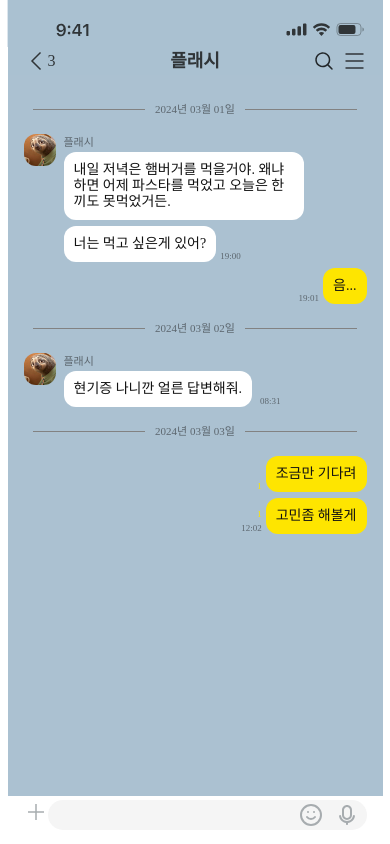
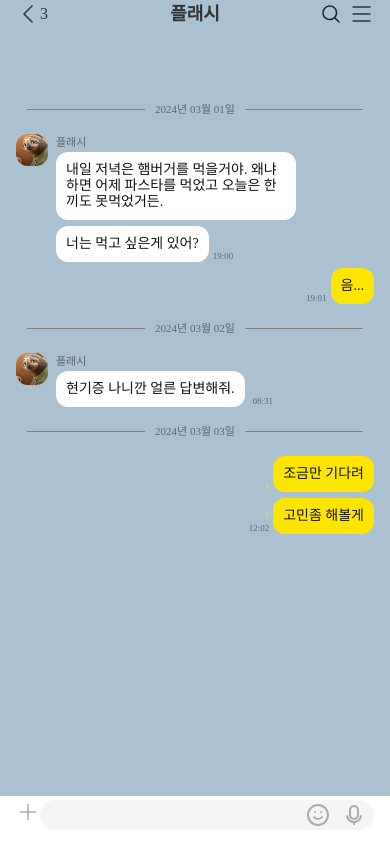
Before and after one commit to CEOS-Developers/react-messenger-19th, a React (Create React App) app: page / in a window 390 px wide. Built offline with nearby package versions, Linux system fonts and the light colour scheme.

Commit message:
style: 반응형 구현

```diff
--- a/public/index.html
+++ b/public/index.html
@@ -28,7 +28,16 @@
   </head>
   <body>
     <noscript>You need to enable JavaScript to run this app.</noscript>
-    <div id="root"></div>
+    <div
+      id="root"
+      style="
+        width: 100%;
+        display: flex;
+        justify-content: center;
+        align-items: center;
+        height: 100dvh;
+      "
+    ></div>
     <!--
       This HTML file is a template.
       If you open it directly in the browser, you will see an empty page.
--- a/src/pages/ChattingRoomPage/ChattingRoomPage.tsx
+++ b/src/pages/ChattingRoomPage/ChattingRoomPage.tsx
@@ -20,7 +20,11 @@ const ContainerLayout = styled.div`
   flex-direction: column;
   align-items: center;
   justify-content: center;
-  width: 375px;
+  width: 100%;
   height: 100vh;
   background-color: ${theme.colors.blue};
+
+  @media (min-width: 768px) {
+    width: 375px;
+  }
 `;
--- a/src/pages/ChattingRoomPage/components/ChatBottom.tsx
+++ b/src/pages/ChattingRoomPage/components/ChatBottom.tsx
@@ -39,6 +39,7 @@ export default function ChatBottom() {
   };
 
   const HandleSubmit = () => {
+    if (!inputValue.trim()) return;
     setInputValue('');
     const newChat: Chat = {
       chatId: Date.now().toString(),
@@ -109,6 +110,10 @@ const ChatBottomWrapper = styled.section`
   height: 48px;
   padding: 4px 16px 0 16px;
   background-color: ${theme.colors.white};
+
+  @media (max-width: 768px) {
+    width: 100%;
+  }
 `;
 
 const InputBox = styled.div`
--- a/src/pages/ChattingRoomPage/components/ChatHead.tsx
+++ b/src/pages/ChattingRoomPage/components/ChatHead.tsx
@@ -46,6 +46,11 @@ const Statusbox = styled.div`
   transform: translateX(-50%);
   flex-shrink: 0;
   background-color: ${theme.colors.blue};
+
+  @media (max-width: 768px) {
+    display: none;
+    width: 100&;
+  }
 `;
 
 const ChatHeaderWrapper = styled.section`
@@ -59,6 +64,11 @@ const ChatHeaderWrapper = styled.section`
   padding: 0 16px;
   background-color: ${theme.colors.blue};
   opacity: 0.8;
+
+  @media (max-width: 768px) {
+    top: 0;
+    width: 100%;
+  }
 `;
 
 const GobackBox = styled.div`
--- a/src/pages/ChattingRoomPage/components/Chatting.tsx
+++ b/src/pages/ChattingRoomPage/components/Chatting.tsx
@@ -137,10 +137,14 @@ const ChatWrapper = styled.section`
   width: 375px;
   height: 100%;
   padding: 0 16px;
-  margin-bottom: 48px;
+  margin-bottom: 52px;
   background-color: ${theme.colors.blue};
   overflow-y: scroll;
   &::-webkit-scrollbar {
     display: none;
   }
+
+  @media (max-width: 768px) {
+    width: 100%;
+  }
 `;
--- a/src/pages/ChattingRoomPage/components/Mychat.tsx
+++ b/src/pages/ChattingRoomPage/components/Mychat.tsx
@@ -57,7 +57,6 @@ const MychatBox = styled.div`
   display: flex;
   align-items: flex-end;
   padding: 10px;
-  background-color: ${theme.colors.white};
   border-radius: 12px;
   max-width: 240px;
   word-wrap: break-word;
```
